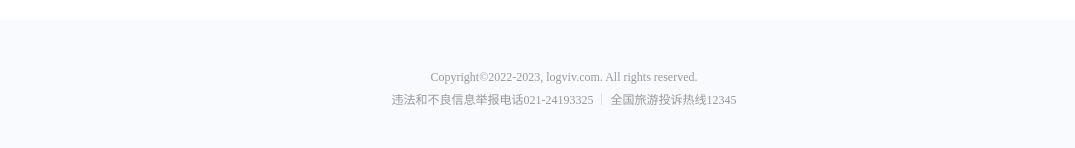
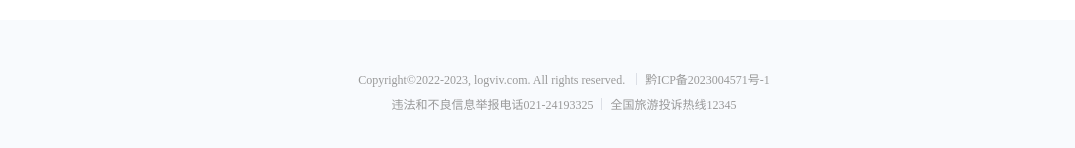
Before and after one commit to Pricon/pricon-travel, a Vue app: page /#/register in a window 1280 px wide. Shown: the part 622-770 px from the top of the page, without its empty margins (76-1151 px from the left). Built offline with nearby package versions, Linux system fonts and the light colour scheme; a web font is replaced by a local one.

Commit message:
增加网站备案号

```diff
--- a/src/components/homePage/FooterComponent.vue
+++ b/src/components/homePage/FooterComponent.vue
@@ -6,7 +6,9 @@
         <div>
           <span
             ><a href="#">Copyright©</a>2022-2023, <a href="#">logviv.com</a>.
-            All rights reserved.</span
+            All rights reserved.
+            <el-divider direction="vertical"></el-divider
+            >黔ICP备2023004571号-1</span
           >
         </div>
         <div>
--- a/src/components/loginPage/FooterComponent.vue
+++ b/src/components/loginPage/FooterComponent.vue
@@ -6,7 +6,9 @@
         <div>
           <span
             ><a href="#">Copyright©</a>2022-2023, <a href="#">logviv.com</a>.
-            All rights reserved.</span
+            All rights reserved.
+            <el-divider direction="vertical"></el-divider
+            >黔ICP备2023004571号-1</span
           >
         </div>
         <div>
```
